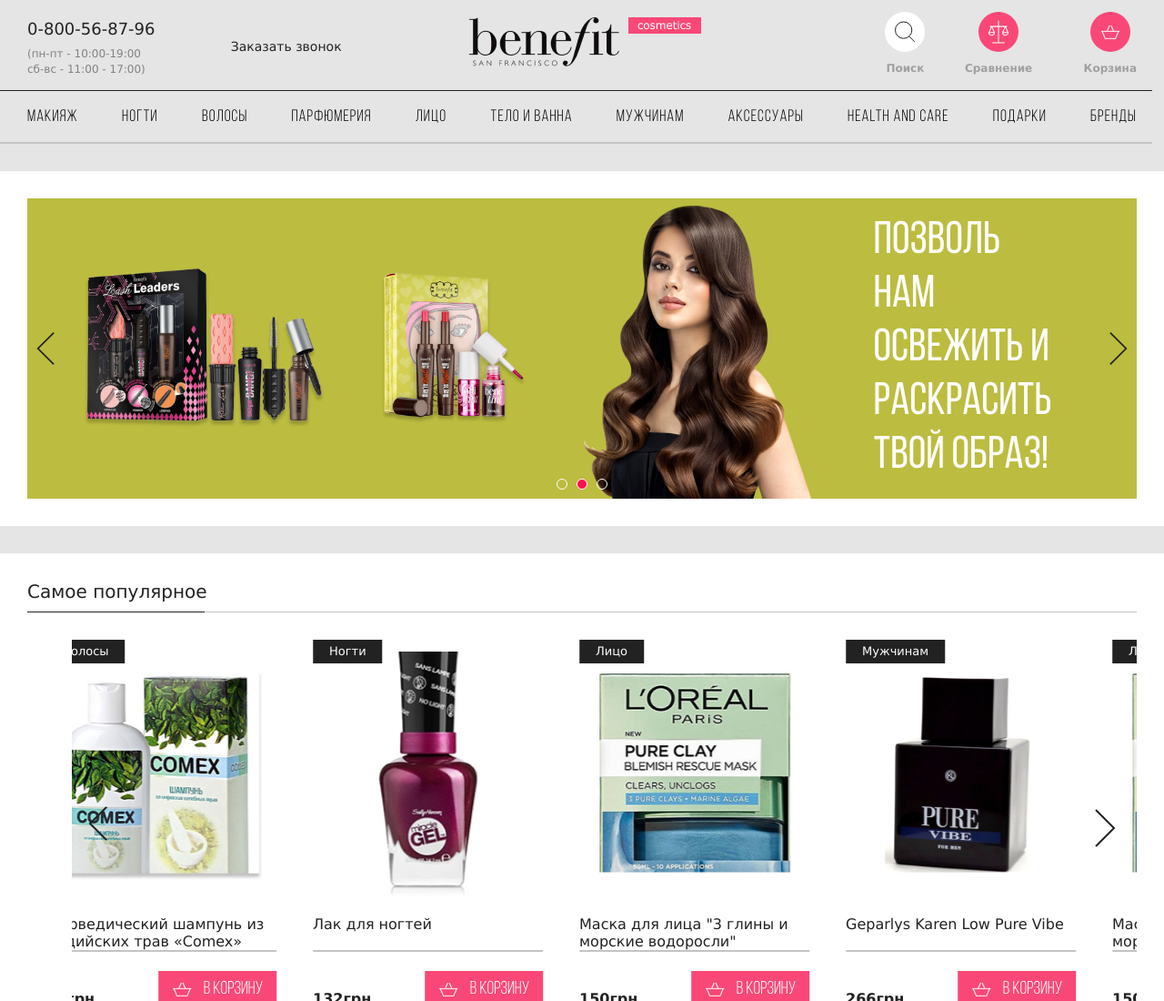
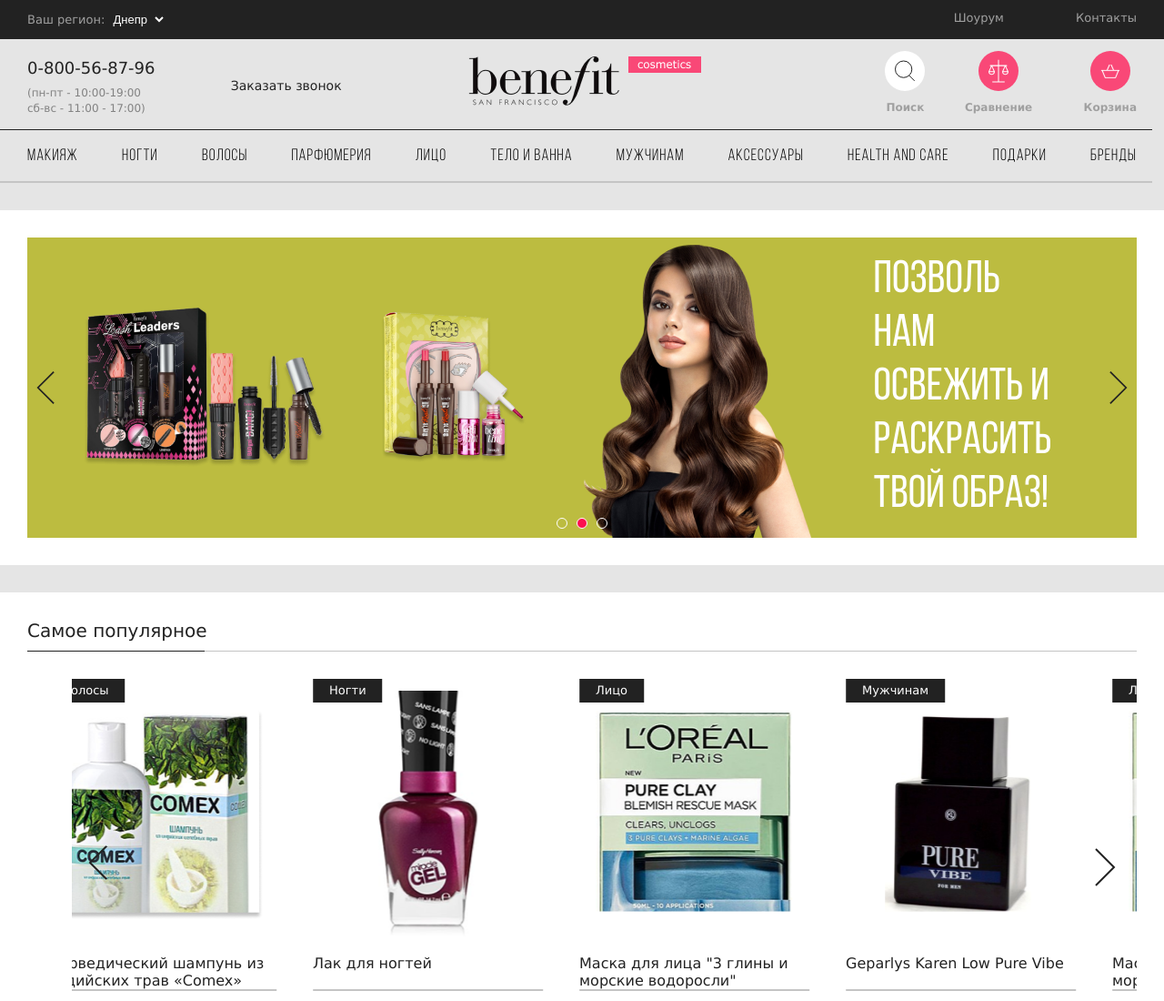
Before and after one commit to milla-romankova/benefit, a website built with Parcel: page src/index.html in a window 1280 px wide. Shown: the top 1100 px of the page at 91% size. Built offline with nearby package versions, Linux system fonts and the light colour scheme.

Commit message:
change select color and media for header__top

```diff
--- a/src/styles/layout/header.scss
+++ b/src/styles/layout/header.scss
@@ -17,7 +17,7 @@
       height: 1px;
       background-color: $c-black;
 
-      @media(max-width: 1680px) {
+      @media(max-width: 1880px) {
         display: none;
       }
     }
@@ -37,7 +37,7 @@
       }
     }
 
-    @media(max-width: 1880px) {
+    @media(max-width: 1050px) {
       display: none;
     }
   }
@@ -52,7 +52,7 @@
 
   &__select {
     width: 65px;
-    background-color: $c-white;
+    background-color: $c-black;
     font-size: 13px;
     color: white;
     outline: none;
```
Also changed, not shown: src/images/basket_icon.svg (deleted), src/images/basket_icon2.svg (deleted), src/images/basket_icon3.svg (deleted).
